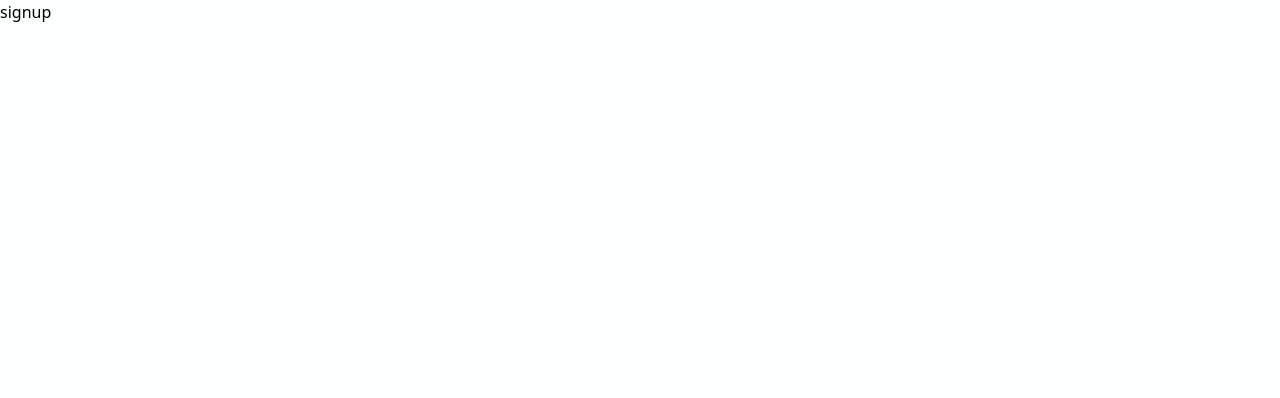
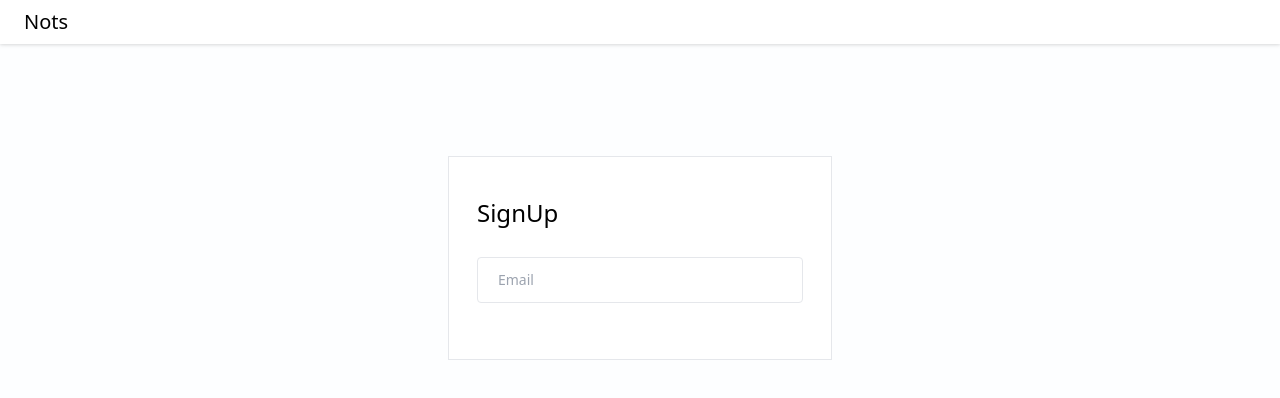
Before and after one commit to uones-hoseini/travel-gift, a React (Vite) app: page /signup in a window 1280 px wide. Shown: the top 398 px of the page. Built offline with nearby package versions, Linux system fonts and the light colour scheme.

Commit message:
finished login and start signup

```diff
--- a/src/pages/Login/Login.jsx
+++ b/src/pages/Login/Login.jsx
@@ -2,15 +2,26 @@ import React, { useState } from "react"
 import Navbar from "../../components/Navbar"
 import { Link } from "react-router-dom"
 import PasswordInput from "../../components/input/PasswordInput"
+import { validateEmail } from "../../utils/helper"
 
 const Login = () => {
-  const[email,setEmail]=useState("")
-  const[password,setPassword]=useState("")
-  const[error,setError]=useState(null)
+  const [email, setEmail] = useState("")
+  const [password, setPassword] = useState("")
+  const [error, setError] = useState(null)
 
-const handleLogin=async (e)=>{
-  e.preventDefault(e)
-}
+  const handleLogin = async (e) => {
+    e.preventDefault()
+    if (!validateEmail(email)) {
+      setError("Please enter a valid email address")
+      return
+    }
+    if (!password) {
+      setError("Please enter the password")
+      return
+    }
+    setError("")
+    //  login Api call
+  }
 
   return (
     <div>
@@ -19,13 +30,17 @@ const handleLogin=async (e)=>{
         <div className="w-96 border bg-white px-7 py-10">
           <form onSubmit={handleLogin}>
             <h4 className="text-2xl mb-7">Login</h4>
-            <input onChange={(e)=>setEmail(e.target.value)} type="text" value={email} placeholder="Email" className="input-box" />
-            <PasswordInput onChange={(e)=>setPassword(e.target.value)} value={password}/>
+            <input onChange={(e) => setEmail(e.target.value)} type="text" value={email} placeholder="Email" className="input-box" />
+            <PasswordInput  onChange={(e) => setPassword(e.target.value)}  />
+            {error && <p className="text-red-500 text-xs pb-1">{error}</p>}
             <button type="submit" className="btn-primary">
               Login
             </button>
             <p className="text-sm text-center mt-4">
-              Not registered yet?{""} <Link to="/signup" className="font-medium text-primary underline">Create an account</Link>{" "}
+              Not registered yet?{" "}
+              <Link to="/signup" className="font-medium text-primary underline">
+                Create an account
+              </Link>
             </p>
           </form>
         </div>
--- a/src/pages/SignUp/SignUp.jsx
+++ b/src/pages/SignUp/SignUp.jsx
@@ -1,10 +1,24 @@
-import React from 'react'
+import React from "react"
+import Navbar from "../../components/Navbar"
 
 const SignUp = () => {
+  const handleSignup = async (e) => {
+    e.preventDefault()
+  }
+
   return (
-    <div>
-      signup
-    </div>
+    <>
+      <Navbar />
+      <div className="flex items-center justify-center mt-28">
+        <div className="w-96 border bg-white px-7 py-10">
+          <form onSubmit={handleSignup}>
+            <h4 className="text-2xl mb-7">SignUp</h4>
+
+            <input type="text" placeholder="Email" className="input-box" />
+          </form>
+        </div>
+      </div>
+    </>
   )
 }
 
```
Also changed, not shown: src/components/input/PasswordInput.jsx (+9 -25 lines).
